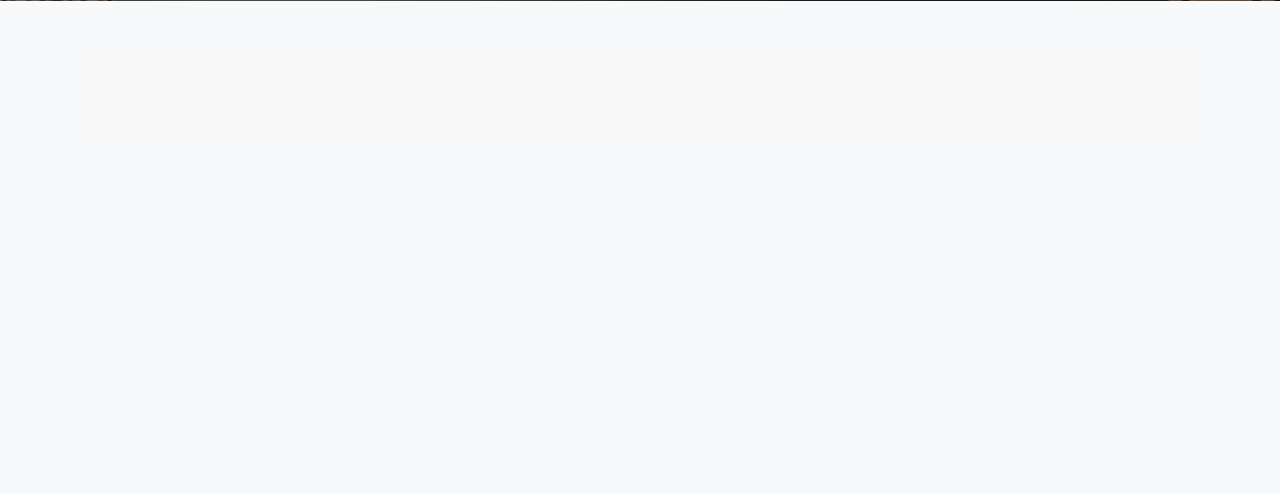
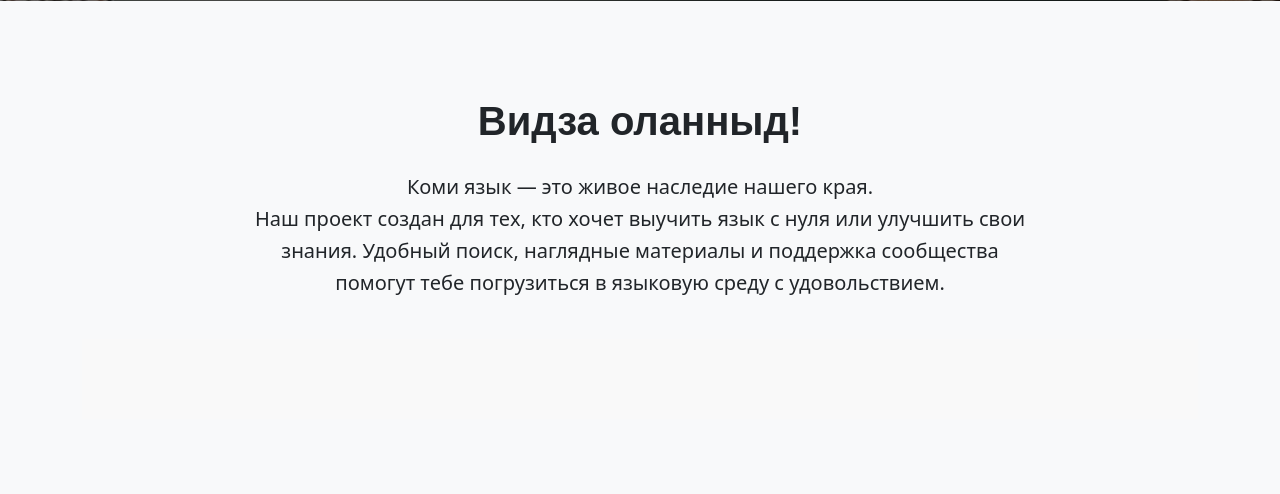
Before and after one commit to mizeww/KomiHub, a Flask app: page / in a window 1280 px wide. Shown: the part 799-1293 px from the top of the page. Run offline with Flask 3, Linux system fonts and the light colour scheme; data that the repository does not hold is empty.

Commit message:
few changes

```diff
--- a/app/static/css/index_style.css
+++ b/app/static/css/index_style.css
@@ -26,6 +26,31 @@
     font-weight: bold;
     font-family: 'Arial', sans-serif;
     margin: 0;
+}
+
+.about-container {
+    width: 100%;
+    max-width: 1400px;
+    margin: 0 auto;
+    padding: 40px;
+
+    display: flex;
+    flex-direction: column; /* Элементы встанут в колонку (друг под другом) */
+    align-items: center;    /* Центрирует элементы по горизонтали внутри колонки */
+    gap: 20px;              /* Создает красивый отступ между заголовком и текстом */
+    text-align: center;     /* Центрирует текст внутри самих блоков */
+}
+
+.about-title {
+    font-size: 40px;
+    font-weight: bold;
+    font-family: 'Arial', sans-serif;
+}
+
+.about-content {
+    font-size: 20px;
+    line-height: 1.6;
+    max-width: 800px; /* Чтобы длинный текст не растягивался слишком сильно */
 }
 
 /* 2. Маленькая шапка (Фиксированная) */
@@ -151,6 +176,8 @@
     background: #f8f9fa;
     min-height: 100vh;
     padding-top: 50px;
+    align-items: center
+    margin: 0 auto;    /* Центрируем контейнер */
 }
 /* Адаптация для планшетов и телефонов (меньше 768px) */
 @media (max-width: 768px) {
@@ -220,7 +247,7 @@
 .catalog-grid {
     display: grid;
     grid-template-columns: repeat(auto-fill, minmax(260px, 1fr));
-    gap: 30px;
+    gap: 120px;
     padding: 40px;
     background-color: #f9f9f9;
 }
@@ -235,7 +262,7 @@
     flex-direction: column;
     transition: transform 0.3s cubic-bezier(0.25, 0.46, 0.45, 0.94),
                 box-shadow 0.3s ease;
-    border: 1px solid #edf2f7;
+    border: 2px solid #edf2f7;
     position: relative;
 }
 
@@ -247,7 +274,7 @@
 /* Элементы верхней части (фото) */
 .product-card__visual {
     position: relative;
-    height: 220px;
+    height: 300px;
     border-radius: 15px 15px 0 0;
     overflow: hidden;
 }
--- a/app/templates/index.html
+++ b/app/templates/index.html
@@ -48,6 +48,17 @@
 
 <!-- 3. Основной контент -->
 <main class="content">
+    <div class="about-container">
+        <div class="about-title">
+            Видза оланныд! <br>
+        </div>
+
+        <div class="about-content">
+            Коми язык — это живое наследие нашего края. <br>
+            Наш проект создан для тех, кто хочет выучить язык с нуля или улучшить свои знания. Удобный поиск, наглядные материалы и поддержка сообщества помогут тебе погрузиться в языковую среду с удовольствием.
+        </div>
+    </div>
+
     <div class="container">
         <section class="catalog-grid">
             {% for item in items %}
```
Also changed, not shown: app/__init__.py (+4 -3 lines), app/config.py (line endings or trailing spaces), app/extensions.py (line endings or trailing spaces), app/static/img/aboutimg.jpg (added), app/static/img/developersimg.jpg (added), app/static/img/usefulinfoimg.jpg (added).
